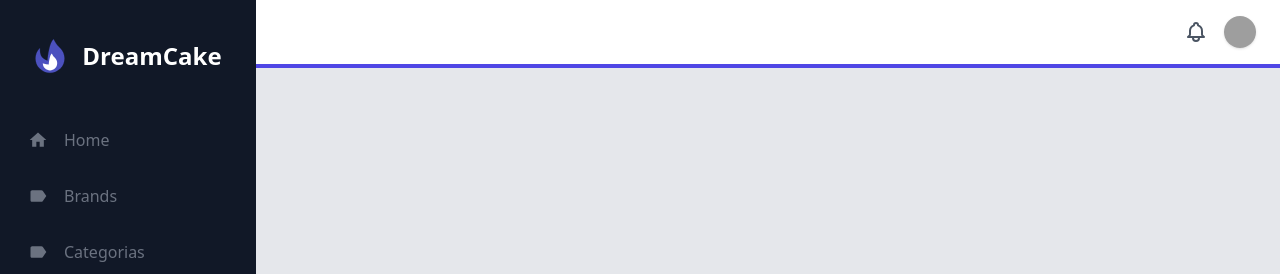
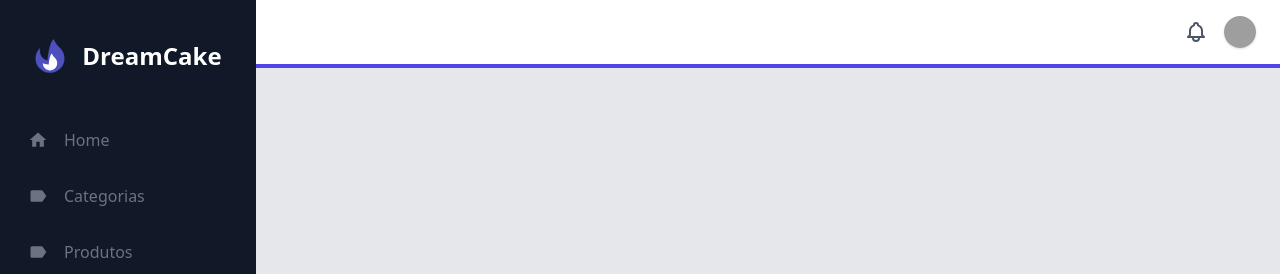
Before and after one commit to AlexDimas238/dreamcake-frontend, a Next.js app in the folder panel/: page / in a window 1280 px wide. Shown: the top 274 px of the page. Built offline with nearby package versions, Linux system fonts and the light colour scheme; no server answers; grey boxes are pictures that could not be loaded.

Commit message:
terminando modulos

```diff
--- a/panel/components/Menu/index.js
+++ b/panel/components/Menu/index.js
@@ -9,7 +9,6 @@ const MenuNav = ({ children }) => {
   return <nav className='mt-10'>{children}</nav>
 }
 const MenuNavItem = ({ children, href, Icon }) => {
-  //
   // flex items-center mt-4 py-2 px-6 border-l-4 bg-gray-600 bg-opacity-25 text-gray-100 border-gray-100
   return (
     <Link
--- a/panel/components/layout/index.js
+++ b/panel/components/layout/index.js
@@ -46,9 +46,6 @@ const Layout = ({ children }) => {
           <Menu.Nav>
             <Menu.NavItem href='/' Icon={MdHome}>
               Home
-            </Menu.NavItem>
-            <Menu.NavItem href='/brands' Icon={MdLabel}>
-              Brands
             </Menu.NavItem>
             <Menu.NavItem href='/categories' Icon={MdLabel}>
               Categorias
```
